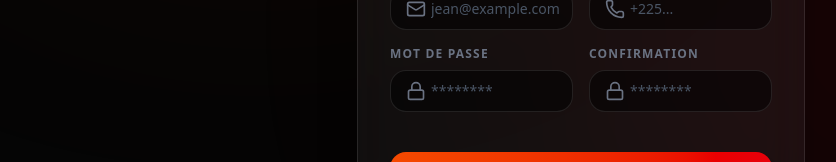
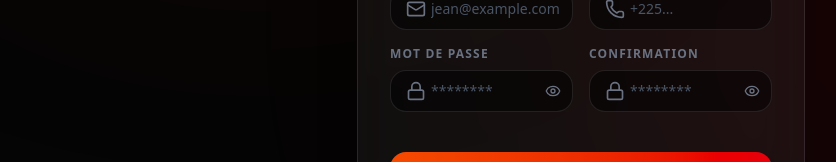
Before and after one commit to Dylan245-droid/food-frontend-v1, a React (Vite) app: page /register in a window 1280 px wide. Shown: the part 778-940 px from the top of the page, without its empty margins (59-895 px from the left). Built offline with nearby package versions, Linux system fonts and the light colour scheme; no server answers; a web font is replaced by a local one.

Commit message:
chore: add eye in password's field

```diff
--- a/src/pages/LoginPage.tsx
+++ b/src/pages/LoginPage.tsx
@@ -2,7 +2,7 @@
 import { useAuth } from '../context/AuthContext';
 import api from '../lib/api';
 import { useNavigate, Link } from 'react-router-dom';
-import { ArrowRight, Lock, Mail } from 'lucide-react';
+import { ArrowRight, Lock, Mail, Eye, EyeOff } from 'lucide-react';
 
 export default function LoginPage() {
     const [email, setEmail] = useState('');
@@ -11,6 +11,7 @@
     const navigate = useNavigate();
     const [error, setError] = useState('');
     const [loading, setLoading] = useState(false);
+    const [showPassword, setShowPassword] = useState(false);
 
     const handleSubmit = async (e: React.FormEvent) => {
         e.preventDefault();
@@ -111,14 +112,25 @@
                                 <input
                                     id="password"
                                     name="password"
-                            type="password"
+                                    type={showPassword ? 'text' : 'password'}
                                     autoComplete="current-password"
                                     required
                                     value={password}
                                     onChange={(e) => setPassword(e.target.value)}
-                            className="block w-full pl-11 bg-black/50 border border-white/10 rounded-xl py-3 text-white placeholder-gray-600 focus:outline-none focus:border-orange-500 focus:ring-1 focus:ring-orange-500 transition-all sm:text-sm"
+                                    className="block w-full pl-11 pr-11 bg-black/50 border border-white/10 rounded-xl py-3 text-white placeholder-gray-600 focus:outline-none focus:border-orange-500 focus:ring-1 focus:ring-orange-500 transition-all sm:text-sm"
                                     placeholder="••••••••"
                                 />
+                                <button
+                                    type="button"
+                                    onClick={() => setShowPassword(!showPassword)}
+                                    className="absolute inset-y-0 right-0 pr-4 flex items-center text-gray-500 hover:text-gray-300 transition-colors"
+                                >
+                                    {showPassword ? (
+                                        <EyeOff className="h-5 w-5" aria-hidden="true" />
+                                    ) : (
+                                        <Eye className="h-5 w-5" aria-hidden="true" />
+                                    )}
+                                </button>
                             </div>
                         </div>
 
--- a/src/pages/saas/RestaurantRegistrationPage.tsx
+++ b/src/pages/saas/RestaurantRegistrationPage.tsx
@@ -1,6 +1,6 @@
 import React, { useState } from 'react';
 import { useNavigate } from 'react-router-dom';
-import { Store, User, Mail, Lock, Phone, ArrowRight } from 'lucide-react';
+import { Store, User, Mail, Lock, Phone, ArrowRight, Eye, EyeOff } from 'lucide-react';
 import { showToast } from '../../utils/toast';
 import api from '../../lib/api';
 
@@ -17,6 +17,8 @@
     confirmPassword: '',
     restaurantType: 'Restaurant',
   });
+  const [showPassword, setShowPassword] = useState(false);
+  const [showConfirmPassword, setShowConfirmPassword] = useState(false);
 
   const generateSlug = (name: string) => {
     return name
@@ -79,7 +81,7 @@
             <img src="/logo_dark.png" alt="GoTchop" className="h-24 mx-auto" />
           </div>
           <h2 className="mt-4 text-center text-3xl font-black text-white tracking-tight leading-tight">
-              Rejoignez l'Élite <br/>
+            Rejoignez l'Élite <br />
             <span className="text-transparent bg-clip-text bg-gradient-to-r from-orange-500 to-red-600">Restaurateurs.</span>
           </h2>
           <p className="mt-1 text-center text-xs text-gray-400">
@@ -133,7 +135,7 @@
                       required
                       className="flex-1 block w-full bg-transparent border-0 py-3 px-3 text-white focus:ring-0 sm:text-sm placeholder-gray-600"
                       value={formData.slug}
-                           onChange={(e) => setFormData({...formData, slug: e.target.value})}
+                      onChange={(e) => setFormData({ ...formData, slug: e.target.value })}
                     />
                   </div>
                 </div>
@@ -146,7 +148,7 @@
                     id="restaurantType"
                     name="restaurantType"
                     value={formData.restaurantType}
-                        onChange={(e) => setFormData({...formData, restaurantType: e.target.value})}
+                    onChange={(e) => setFormData({ ...formData, restaurantType: e.target.value })}
                     className="block w-full bg-black/50 border border-white/10 rounded-lg py-2.5 px-4 text-white focus:outline-none focus:border-orange-500 focus:ring-1 focus:ring-orange-500 transition-all text-sm appearance-none"
                   >
                     <option value="Restaurant Traditionnel">Restaurant Traditionnel</option>
@@ -178,7 +180,7 @@
                       className="block w-full pl-10 bg-black/50 border border-white/10 rounded-lg py-2.5 text-white placeholder-gray-600 focus:outline-none focus:border-orange-500 focus:ring-1 focus:ring-orange-500 transition-all text-sm"
                       placeholder="Jean Dupont"
                       value={formData.adminName}
-                            onChange={(e) => setFormData({...formData, adminName: e.target.value})}
+                      onChange={(e) => setFormData({ ...formData, adminName: e.target.value })}
                     />
                   </div>
                 </div>
@@ -196,7 +198,7 @@
                         className="block w-full pl-10 bg-black/50 border border-white/10 rounded-lg py-2.5 text-white placeholder-gray-600 focus:outline-none focus:border-orange-500 focus:ring-1 focus:ring-orange-500 transition-all text-sm"
                         placeholder="jean@example.com"
                         value={formData.adminEmail}
-                                onChange={(e) => setFormData({...formData, adminEmail: e.target.value})}
+                        onChange={(e) => setFormData({ ...formData, adminEmail: e.target.value })}
                       />
                     </div>
                   </div>
@@ -211,7 +213,7 @@
                         className="block w-full pl-10 bg-black/50 border border-white/10 rounded-lg py-2.5 text-white placeholder-gray-600 focus:outline-none focus:border-orange-500 focus:ring-1 focus:ring-orange-500 transition-all text-sm"
                         placeholder="+225..."
                         value={formData.adminPhone}
-                                onChange={(e) => setFormData({...formData, adminPhone: e.target.value})}
+                        onChange={(e) => setFormData({ ...formData, adminPhone: e.target.value })}
                       />
                     </div>
                   </div>
@@ -225,13 +227,24 @@
                         <Lock className="h-5 w-5 text-gray-500" />
                       </div>
                       <input
-                                    type="password"
+                        type={showPassword ? 'text' : 'password'}
                         required
-                                    className="block w-full pl-10 bg-black/50 border border-white/10 rounded-lg py-2.5 text-white placeholder-gray-600 focus:outline-none focus:border-orange-500 focus:ring-1 focus:ring-orange-500 transition-all text-sm"
+                        className="block w-full pl-10 pr-10 bg-black/50 border border-white/10 rounded-lg py-2.5 text-white placeholder-gray-600 focus:outline-none focus:border-orange-500 focus:ring-1 focus:ring-orange-500 transition-all text-sm"
                         placeholder="********"
                         value={formData.adminPassword}
-                                    onChange={(e) => setFormData({...formData, adminPassword: e.target.value})}
+                        onChange={(e) => setFormData({ ...formData, adminPassword: e.target.value })}
                       />
+                      <button
+                        type="button"
+                        onClick={() => setShowPassword(!showPassword)}
+                        className="absolute inset-y-0 right-0 pr-3 flex items-center text-gray-500 hover:text-gray-300 transition-colors"
+                      >
+                        {showPassword ? (
+                          <EyeOff className="h-4 w-4" />
+                        ) : (
+                          <Eye className="h-4 w-4" />
+                        )}
+                      </button>
                     </div>
                   </div>
                   <div>
@@ -241,13 +254,24 @@
                         <Lock className="h-5 w-5 text-gray-500" />
                       </div>
                       <input
-                                    type="password"
+                        type={showConfirmPassword ? 'text' : 'password'}
                         required
-                                    className="block w-full pl-10 bg-black/50 border border-white/10 rounded-lg py-2.5 text-white placeholder-gray-600 focus:outline-none focus:border-orange-500 focus:ring-1 focus:ring-orange-500 transition-all text-sm"
+                        className="block w-full pl-10 pr-10 bg-black/50 border border-white/10 rounded-lg py-2.5 text-white placeholder-gray-600 focus:outline-none focus:border-orange-500 focus:ring-1 focus:ring-orange-500 transition-all text-sm"
                         placeholder="********"
                         value={formData.confirmPassword}
-                                    onChange={(e) => setFormData({...formData, confirmPassword: e.target.value})}
+                        onChange={(e) => setFormData({ ...formData, confirmPassword: e.target.value })}
                       />
+                      <button
+                        type="button"
+                        onClick={() => setShowConfirmPassword(!showConfirmPassword)}
+                        className="absolute inset-y-0 right-0 pr-3 flex items-center text-gray-500 hover:text-gray-300 transition-colors"
+                      >
+                        {showConfirmPassword ? (
+                          <EyeOff className="h-4 w-4" />
+                        ) : (
+                          <Eye className="h-4 w-4" />
+                        )}
+                      </button>
                     </div>
                   </div>
                 </div>
```
Lines whose indentation alone changed are shown as unchanged.
